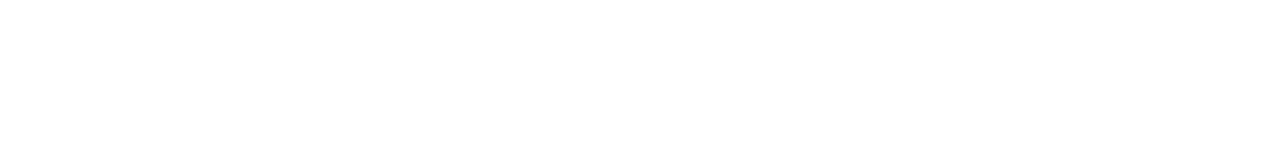
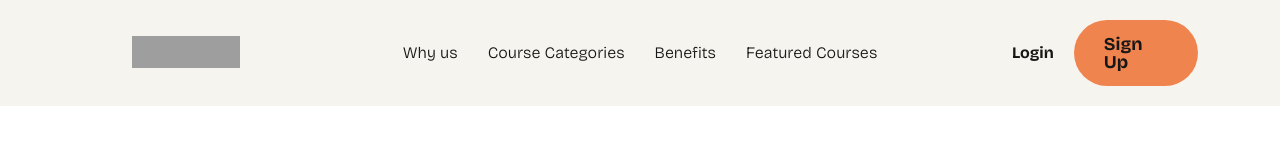
Before and after one commit to khairnabiyevaleyla/Task-11, a plain HTML site: page public/index.html in a window 1280 px wide. Drawn offline with nearby package versions, Linux system fonts and the light colour scheme; grey boxes are pictures that could not be loaded.

Commit message:
navbar created

```diff
--- a/public/index.html
+++ b/public/index.html
@@ -5,8 +5,38 @@
     <meta name="viewport" content="width=device-width, initial-scale=1.0">
     <title>eLearning</title>
     <link rel="icon" type="image/x-icon" href="https://outgrid.uicore.co/elearning/wp-content/uploads/sites/5/2023/06/Outgrid-Favicon.png">
+    <link href="https://cdn.jsdelivr.net/npm/bootstrap@5.3.3/dist/css/bootstrap.min.css" rel="stylesheet" integrity="sha384-QWTKZyjpPEjISv5WaRU9OFeRpok6YctnYmDr5pNlyT2bRjXh0JMhjY6hW+ALEwIH" crossorigin="anonymous">
+    <link rel="stylesheet" href="../src/styles/style.css">
 </head>
 <body>
+  <header id="header">
+    <nav id="navbar">
+        <div class="container d-flex justify-content-center align-items-center">
+            <div class="col-xl-2">
+                <div class="logo_img">
+                    <img src="https://outgrid.uicore.co/elearning/wp-content/uploads/sites/5/2023/11/Logo-Outgrid.webp">
+                </div>
+            </div>
+            <div class="col-xl-8">
+                <ul id="nav_menu">
+                    <li>Why us</li>
+                    <li>Course Categories</li>
+                    <li>Benefits</li>
+                    <li>Featured Courses</li>
+                </ul>
+            </div>
+            <div class="col-xl-2">
+                <div class="account">
+                    <a class="login" href="#">login</a>
+                    <a class="sign-up" href="#">sign up</a>
+                </div>
+            </div>
+        </div>
+    </nav>
+  </header>
 
+<script src="https://cdn.jsdelivr.net/npm/@popperjs/core@2.11.8/dist/umd/popper.min.js" integrity="sha384-I7E8VVD/ismYTF4hNIPjVp/Zjvgyol6VFvRkX/vR+Vc4jQkC+hVqc2pM8ODewa9r" crossorigin="anonymous"></script>
+<script src="https://cdn.jsdelivr.net/npm/bootstrap@5.3.3/dist/js/bootstrap.min.js" integrity="sha384-0pUGZvbkm6XF6gxjEnlmuGrJXVbNuzT9qBBavbLwCsOGabYfZo0T0to5eqruptLy" crossorigin="anonymous"></script>
+<script src="../src/js/script.js"></script>
 </body>
 </html>
--- /dev/null
+++ b/src/styles/layout/_header.scss
@@ -0,0 +1,52 @@
+#header {
+    background: $light_color;
+    font-family: $default_font;
+    padding: 20px;
+.logo_img {
+padding-left: 50px;
+img {
+   width: 108px;
+   height: 32px;
+}
+}
+#nav_menu{
+@include Flexible (center,center,row,nowrap,30px);
+li {
+font-size: 16px;
+font-weight: 300;
+color: $headline_color;
+cursor: pointer;
+transition: color 0.3s ease;
+&:hover {
+ color: $button_color;
+}
+}
+}
+.account{
+@include Flexible(center,center,row,nowrap,20px);
+a{
+    text-decoration: none;
+    color: $headline_color;
+    font-size: 16px;
+    text-transform: capitalize;
+    font-weight: 700;
+}
+.login{
+transition: color 0.3s ease;
+&:hover {
+ color: $button_color;
+}
+}
+.sign-up {
+background-color: $button_color;
+padding: 15px 30px;
+border-radius: 35px;
+font-size: 18px;
+transition: background-color 0.3s ease;
+&:hover {
+    background-color: $accent_color;
+    }
+}
+
+}
+}
--- a/src/styles/style.scss
+++ b/src/styles/style.scss
@@ -1,4 +1,6 @@
+@import url('https://fonts.googleapis.com/css2?family=Bricolage+Grotesque:opsz,wght@12..96,200..800&display=swap');
 @import "./base/reset";
 @import "./utils/variables";
 @import "./utils/extend";
 @import "./utils/mixins";
+@import "./layout/header";
--- /dev/null
+++ b/src/styles/utils/_extend.scss
@@ -0,0 +1,5 @@
+%base_img {
+    width: 100%;
+    height: 100%;
+    object-fit: cover;
+}
--- /dev/null
+++ b/src/styles/utils/_variables.scss
@@ -0,0 +1,8 @@
+$default_font: "Bricolage Grotesque", sans-serif;
+$button_color: #F0844E;
+$accent_color: #F6C143;
+$headline_color: #171717;
+$text_color: #404040;
+$dark_color: #1E1C1B;
+$light_color: #F6F4EF;
+$white_color: #FFFFFF;
```
Also changed, not shown: public/admin-panel.html (+11 -0 lines), src/styles/style.css, 1 other file.
